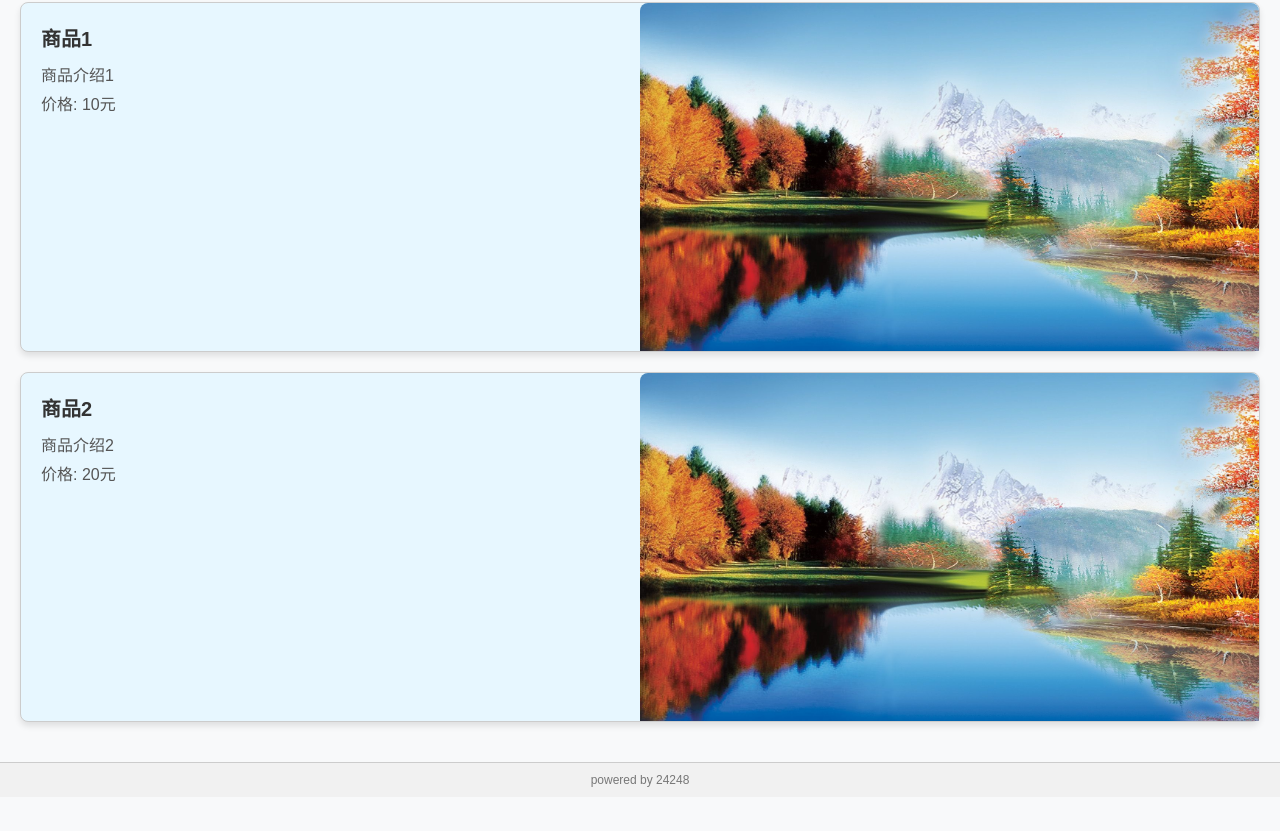
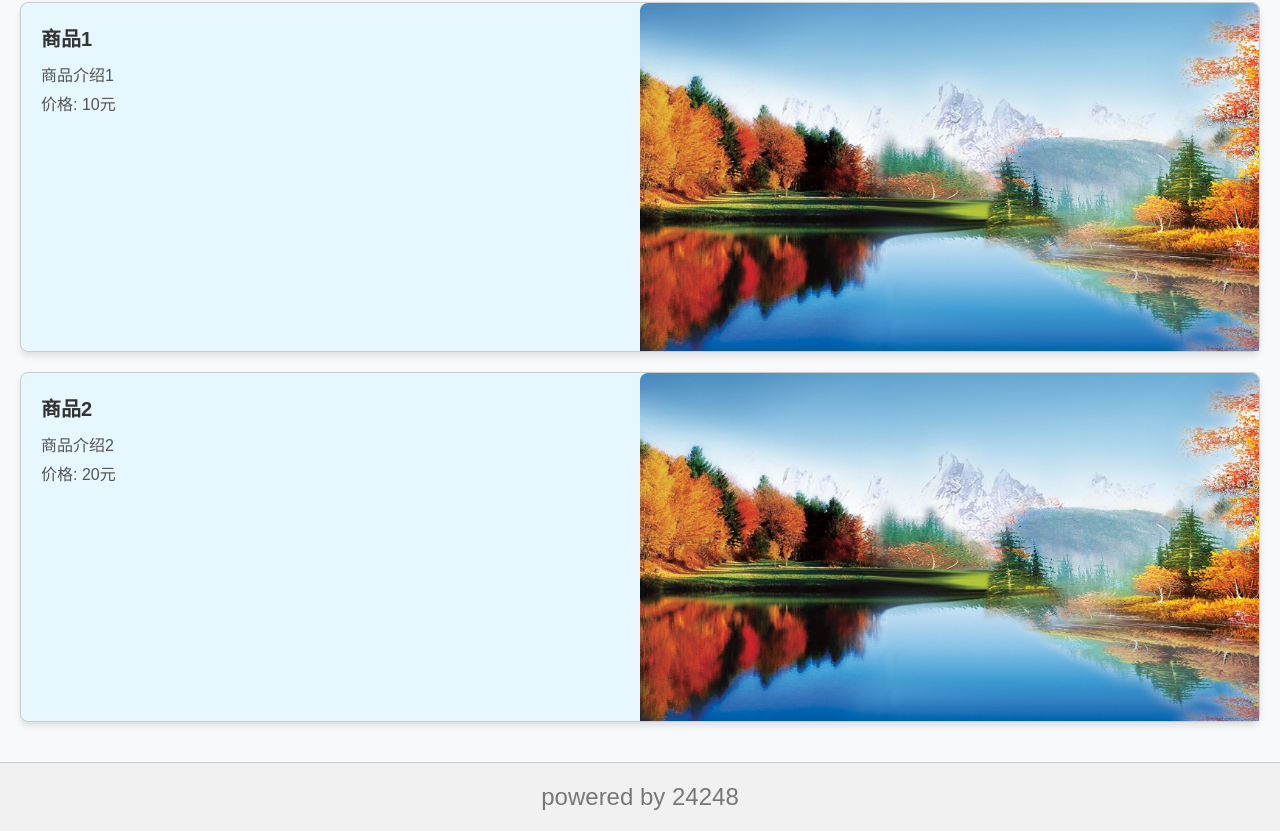
Before and after one commit to HanYi-Wu/shangmiao, a plain HTML site: page index.html in a window 1280 px wide. Shown: the part 523-1354 px from the top of the page. Before the commit the page ends 1320 px from the top, so only its background shows below. Drawn offline with Linux system fonts and the light colour scheme.

Commit message:
Update index.html

```diff
--- a/index.html
+++ b/index.html
@@ -111,9 +111,9 @@
         }
         .footer {
             text-align: center;
-            padding: 10px;
+            padding: 20px;
             background-color: #f1f1f1;
-            font-size: 12px;
+            font-size: 24px;
             color: #777;
             border-top: 1px solid #ccc;
         }
```
